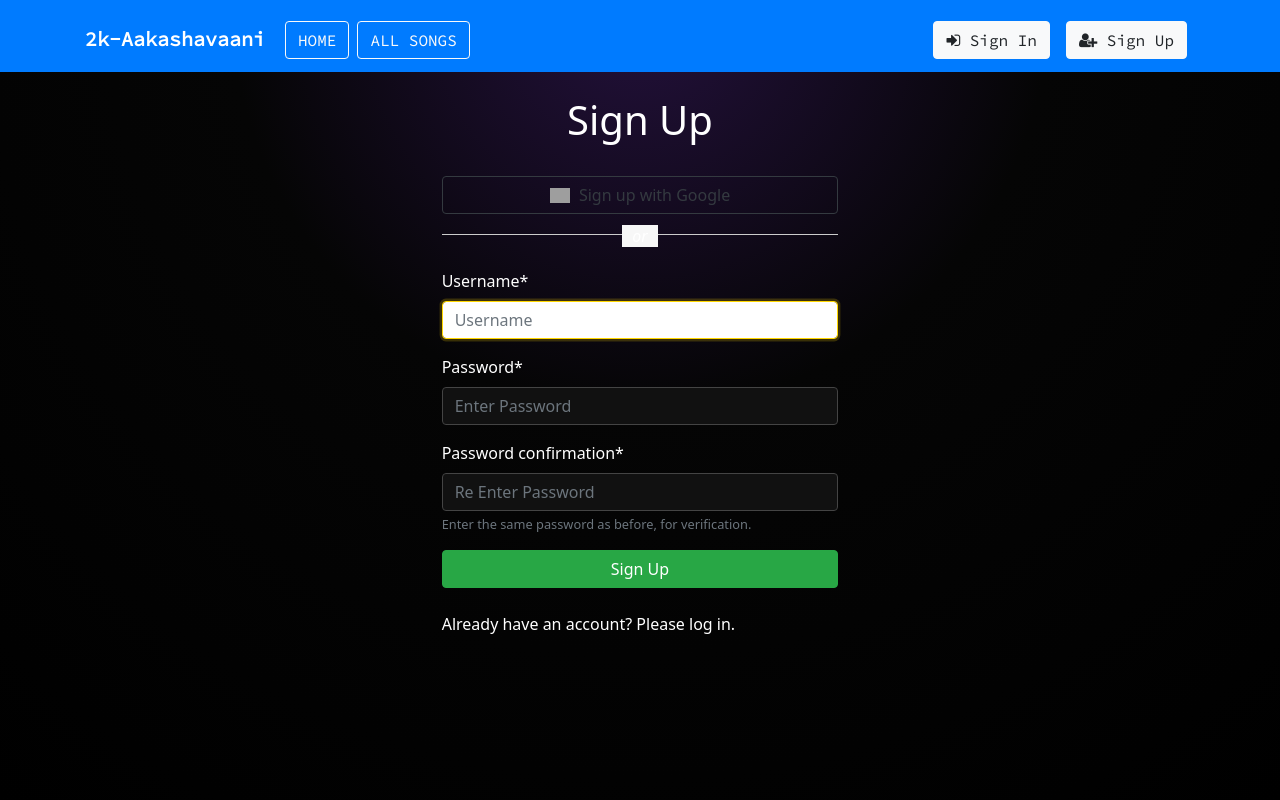
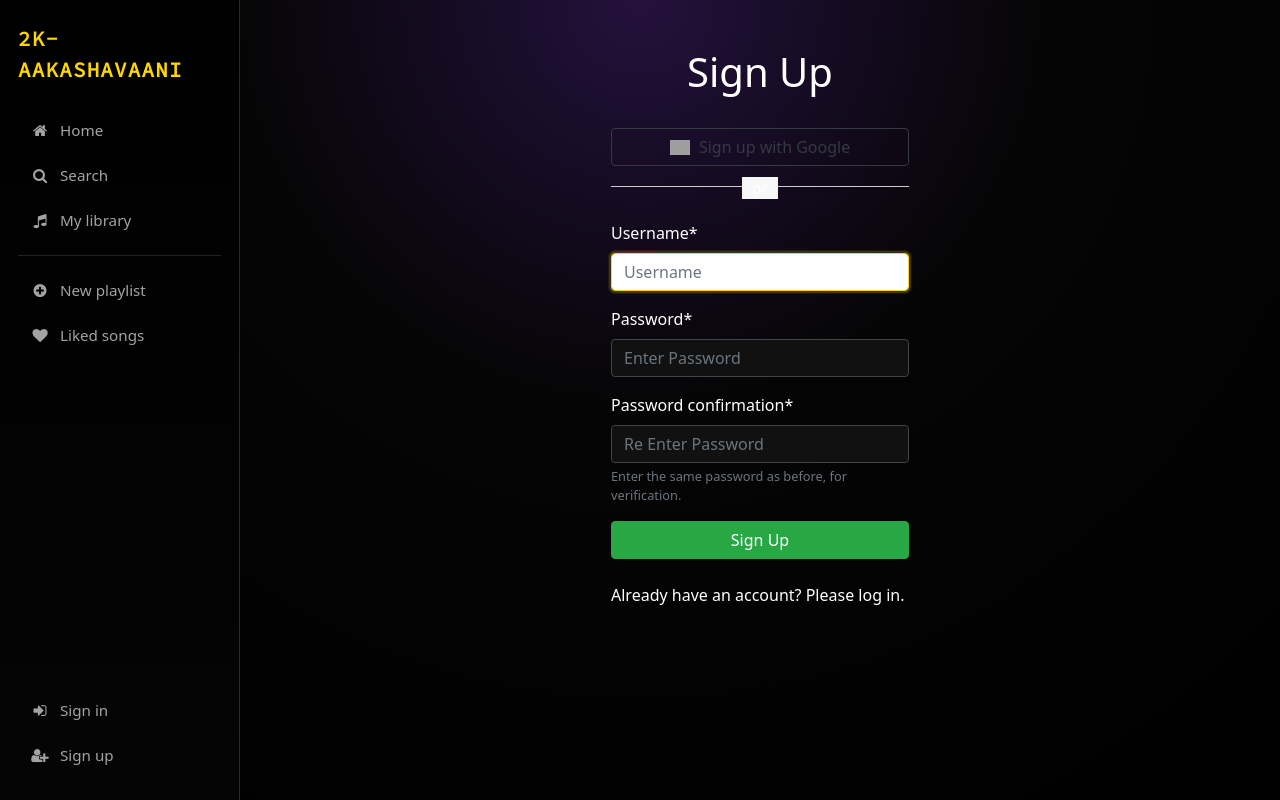
Before and after one commit to Karthik-Unni/2k-Aakashavaani, a Django app: page /authentication/signup/ in a window 1280 px wide. Run offline with Django 3.2, Linux system fonts and the light colour scheme; some libraries are stand-ins or nearby versions; grey boxes are pictures that could not be loaded.

Commit message:
Update base.html
Ui Updated

```diff
--- a/templates/base.html
+++ b/templates/base.html
@@ -6,188 +6,110 @@
     <meta name="google-site-verification" content="jfk7kB7nVZyaGC-jAzqr-OmOKUtUWWvpNwUzSJS-cKU" />
     <link rel="icon" type="image/png" href="/media/favicon.png"/>
     <meta name="viewport" content="width=device-width, initial-scale=1, shrink-to-fit=no">
-    <title>{% block title %} {% endblock title %}</title>
 
-    <!-- Bootstrap CSS -->
-    <link rel="stylesheet" href="https://maxcdn.bootstrapcdn.com/bootstrap/4.0.0/css/bootstrap.min.css" integrity="sha384-Gn5384xqQ1aoWXA+058RXPxPg6fy4IWvTNh0E263XmFcJlSAwiGgFAW/dAiS6JXm" crossorigin="anonymous">
-    <link rel="stylesheet" href="https://stackpath.bootstrapcdn.com/font-awesome/4.7.0/css/font-awesome.min.css" integrity="sha384-wvfXpqpZZVQGK6TAh5PVlGOfQNHSoD2xbE+QkPxCAFlNEevoEH3Sl0sibVcOQVnN" crossorigin="anonymous">
-    <link href='http://fonts.googleapis.com/css?family=Open+Sans:400,300,700' rel='stylesheet' type='text/css'>
+    <title>2k-Aakashavaani | {% block title %}{% endblock title %}</title>
 
-    <!-- <link href="https://fonts.googleapis.com/css2?family=Open+Sans&family=Roboto+Mono&display=swap" rel="stylesheet"> -->
-    <link href="https://fonts.googleapis.com/css2?family=Source+Code+Pro&display=swap" rel="stylesheet">
+    <!-- Bootstrap & icons -->
+    <link rel="stylesheet"
+          href="https://maxcdn.bootstrapcdn.com/bootstrap/4.0.0/css/bootstrap.min.css"
+          integrity="sha384-Gn5384xqQ1aoWXA+058RXPxPg6fy4IWvTNh0E263XmFcJlSAwiGgFAW/dAiS6JXm"
+          crossorigin="anonymous">
+    <link rel="stylesheet"
+          href="https://stackpath.bootstrapcdn.com/font-awesome/4.7.0/css/font-awesome.min.css"
+          integrity="sha384-wvfXpqpZZVQGK6TAh5PVlGOfQNHSoD2xbE+QkPxCAFlNEevoEH3Sl0sibVcOQVnN"
+          crossorigin="anonymous">
+    <link href="https://fonts.googleapis.com/css2?family=Source+Code+Pro&display=swap"
+          rel="stylesheet">
 
+    <!-- Main app CSS -->
     <link href="{% static 'musicapp/css/musicplayer.css' %}" rel="stylesheet">
-    <style>
-        .navbar
-        {
-            font-family: 'Source Code Pro', monospace;
-        }
-        .hovereffect {
-    width: 100%;
-    height: 100%;
-    float: left;
-    overflow: hidden;
-    position: relative;
-    text-align: center;
-    cursor: default;
-  }
 
-  .hovereffect .overlay {
-    width: 100%;
-    height: 100%;
-    position: absolute;
-    overflow: hidden;
-    top: 0;
-    left: 0;
-    opacity: 0;
-    background-color: rgba(0, 0, 0, 0.5);
-    -webkit-transition: all .4s ease-in-out;
-    transition: all .4s ease-in-out
-  }
+    {% block header %}{% endblock header %}
+</head>
+<body>
 
-  .hovereffect img {
-    display: block;
-    position: relative;
-    -webkit-transition: all .4s linear;
-    transition: all .4s linear;
-  }
+<div class="ak-app-shell">
+    <!-- LEFT SIDEBAR -->
+    <aside class="ak-sidebar">
+        <div>
+            <div class="ak-brand">
+                2k-Aakashavaani
+            </div>
 
-  .hovereffect h2 {
-    text-transform: uppercase;
-    color: #fff;
-    text-align: center;
-    position: relative;
-    font-size: 17px;
-    background: rgba(0, 0, 0, 0.6);
-    -webkit-transform: translatey(-100px);
-    -ms-transform: translatey(-100px);
-    transform: translatey(-100px);
-    -webkit-transition: all .2s ease-in-out;
-    transition: all .2s ease-in-out;
-    padding: 10px;
-  }
+            <nav class="ak-nav">
+                <!-- Home -->
+                <a href="{% url 'index' %}" class="ak-nav-item">
+                    <span class="icon"><i class="fa fa-home"></i></span>
+                    <span>Home</span>
+                </a>
 
-  .hovereffect a.info {
-    text-decoration: none;
-    display: inline-block;
-    text-transform: uppercase;
-    color: #fff;
-    border: 1px solid #fff;
-    background-color: transparent;
-    opacity: 0;
-    filter: alpha(opacity=0);
-    -webkit-transition: all .2s ease-in-out;
-    transition: all .2s ease-in-out;
-    margin: 50px 0 0;
-    padding: 7px 14px;
-  }
+                <!-- Search (scrolls to search form on home) -->
+                <a href="{% url 'index' %}#search" class="ak-nav-item">
+                    <span class="icon"><i class="fa fa-search"></i></span>
+                    <span>Search</span>
+                </a>
 
-  .hovereffect a.info:hover {
-    box-shadow: 0 0 5px #fff;
-  }
+                <!-- My library / All songs -->
+                <a href="{% url 'all_songs' %}" class="ak-nav-item">
+                    <span class="icon"><i class="fa fa-music"></i></span>
+                    <span>My library</span>
+                </a>
 
-  .hovereffect:hover img {
-    -ms-transform: scale(1.2);
-    -webkit-transform: scale(1.2);
-    transform: scale(1.2);
-  }
+                <hr class="ak-nav-separator">
 
-  .hovereffect:hover .overlay {
-    opacity: 1;
-    filter: alpha(opacity=100);
-  }
+                <!-- New playlist -->
+                <a href="{% url 'playlist' %}" class="ak-nav-item">
+                    <span class="icon"><i class="fa fa-plus-circle"></i></span>
+                    <span>New playlist</span>
+                </a>
 
-  .hovereffect:hover h2,
-  .hovereffect:hover a.info {
-    opacity: 1;
-    filter: alpha(opacity=100);
-    -ms-transform: translatey(0);
-    -webkit-transform: translatey(0);
-    transform: translatey(0);
-  }
+                <!-- Liked songs -->
+                <a href="{% url 'favourite' %}" class="ak-nav-item">
+                    <span class="icon"><i class="fa fa-heart"></i></span>
+                    <span>Liked songs</span>
+                </a>
+            </nav>
+        </div>
 
-  .hovereffect:hover a.info {
-    -webkit-transition-delay: .2s;
-    transition-delay: .2s;
-  }
-
-  html {
-    position: relative;
-    min-height: 100%;
-  }
-
-  body {
-    /* Margin bottom by footer height */
-    margin-bottom: 0px;
-  }
-
-  .footer {
-    position: fixed;
-    bottom: 30px;
-    width: 100%;
-    /* Set the fixed height of the footer here */
-    height: 80px;
-    background-color: #f5f5f5;
-  }
-
-    </style>
-    {% block header %} {% endblock header %}
-
-</head>
-<body class="bg-light">
-    <nav class="navbar navbar-expand-md navbar-primary bg-primary">
-        <div class="container">
-            <h1><a href="{% url 'index' %}" class="navbar-brand">
-            <strong style="color:white">2k-Aakashavaani</strong></a></h1>
-            <div class="collapse navbar-collapse">
-                <a href="{% url 'index' %}" class="btn btn-outline-light mt-2 mx-1">HOME</a>
-                <a href="{% url 'all_songs' %}" class="btn btn-outline-light mt-2 mx-1">ALL SONGS</a>
+        <!-- Bottom area: settings + login/logout -->
+        <div class="ak-sidebar-bottom">
             {% if request.user.is_active %}
-
-                <div class="btn-group mt-2 mx-1">
-                    <a type="button" href="{% url 'mymusic' %}" class="btn btn-outline-light">MY MUSIC</a>
-                    <button type="button" class="btn btn-light dropdown-toggle dropdown-toggle-split" data-toggle="dropdown" aria-haspopup="true" aria-expanded="false">
-                    <span class="sr-only">Toggle Dropdown</span>
-                    </button>
-                    <div class="dropdown-menu">
-                        <a class="dropdown-item" href="{% url 'playlist' %}">Playlists</a>
-                        <div class="dropdown-divider"></div>
-                        <a class="dropdown-item" href="{% url 'favourite' %}">Favourite Songs</a>
+                <div class="ak-nav-item">
+                    <span class="icon"><i class="fa fa-user"></i></span>
+                    <span>Hi, {{ request.user.username }}</span>
                 </div>
-                </div>
+                <a href="{% url 'logout' %}" class="ak-nav-item">
+                    <span class="icon"><i class="fa fa-sign-out"></i></span>
+                    <span>Sign out</span>
+                </a>
+            {% else %}
+                <a href="{% url 'login' %}" class="ak-nav-item">
+                    <span class="icon"><i class="fa fa-sign-in"></i></span>
+                    <span>Sign in</span>
+                </a>
+                <a href="{% url 'signup' %}" class="ak-nav-item">
+                    <span class="icon"><i class="fa fa-user-plus"></i></span>
+                    <span>Sign up</span>
+                </a>
             {% endif %}
         </div>
+    </aside>
 
-            <div class="collapse navbar-collapse justify-content-end" id="navbar">
-            {% if request.user.is_active %}
-            <h5 class="text-white mt-3 mx-2">Hi, {{ request.user.username }}</h5>
-            <a href="{% url 'logout' %}" class="btn btn-light mt-2 mx-2"> Sign Out <i class="fa fa-sign-out" aria-hidden="true"></i></a>
-            {% else %}
-            <a href="{% url 'login' %}" class="btn btn-light mt-2 mx-2"><i class="fa fa-sign-in" aria-hidden="true"></i> Sign In</a>
-            <a href="{% url 'signup' %}" class="btn btn-light mt-2 mx-2"><i class="fa fa-user-plus" aria-hidden="true"></i> Sign Up</a>
-            {% endif %}
-            </div>
+    <main class="ak-main">
+        {% block body %}{% endblock body %}
+    </main>
 </div>
 
-    </nav>
+<script src="https://code.jquery.com/jquery-3.2.1.slim.min.js"
+        integrity="sha384-KJ3o2DKtIkvYIK3UENzmM7KCkRr/rE9/Qpg6aAZGJwFDMVNA/GpGFF93hXpG5KkN"
+        crossorigin="anonymous"></script>
+<script src="https://cdnjs.cloudflare.com/ajax/libs/popper.js/1.12.9/umd/popper.min.js"
+        integrity="sha384-ApNbgh9B+Y1QKtv3Rn7W3mgPxhU9K/ScQsAP7hUibX39j7fakFPskvXusvfa0b4Q"
+        crossorigin="anonymous"></script>
+<script src="https://maxcdn.bootstrapcdn.com/bootstrap/4.0.0/js/bootstrap.min.js"
+        integrity="sha384-JZR6Spejh4U02d8jOt6vLEHfe/JQGiRRSQQxSfFWpi1MquVdAyjUar5+76PVCmYl"
+        crossorigin="anonymous"></script>
 
-    {% block body %}
-    {% endblock body %}
-
-    <div class="content">
-        <div class="lyrics"></div>
-     </div>
-
-    <br>
-    <br>
-    <br>
-
-    <!-- jQuery first, then Bootstrap JS -->
-    <script src="https://code.jquery.com/jquery-3.2.1.slim.min.js" integrity="sha384-KJ3o2DKtIkvYIK3UENzmM7KCkRr/rE9/Qpg6aAZGJwFDMVNA/GpGFF93hXpG5KkN" crossorigin="anonymous"></script>
-    <script src="https://cdnjs.cloudflare.com/ajax/libs/popper.js/1.12.9/umd/popper.min.js" integrity="sha384-ApNbgh9B+Y1QKtv3Rn7W3mgPxhU9K/ScQsAP7hUibX39j7fakFPskvXusvfa0b4Q" crossorigin="anonymous"></script>
-    <script src="https://maxcdn.bootstrapcdn.com/bootstrap/4.0.0/js/bootstrap.min.js" integrity="sha384-JZR6Spejh4U02d8jOt6vLEHfe/JQGiRRSQQxSfFWpi1MquVdAyjUar5+76PVCmYl" crossorigin="anonymous"></script>
-
-    <script src="https://cdnjs.cloudflare.com/ajax/libs/smooth-scroll/16.1.3/smooth-scroll.min.js" integrity="sha512-HYG9E+RmbXS7oy529Nk8byKFw5jqM3R1zzvoV2JnltsIGkK/AhZSzciYCNxDMOXEbYO9w6MJ6SpuYgm5PJPpeQ==" crossorigin="anonymous"></script>
-    {% block js %} {% endblock js %}
+{% block js %}{% endblock js %}
 </body>
 </html>
```
Lines whose indentation alone changed are shown as unchanged.
